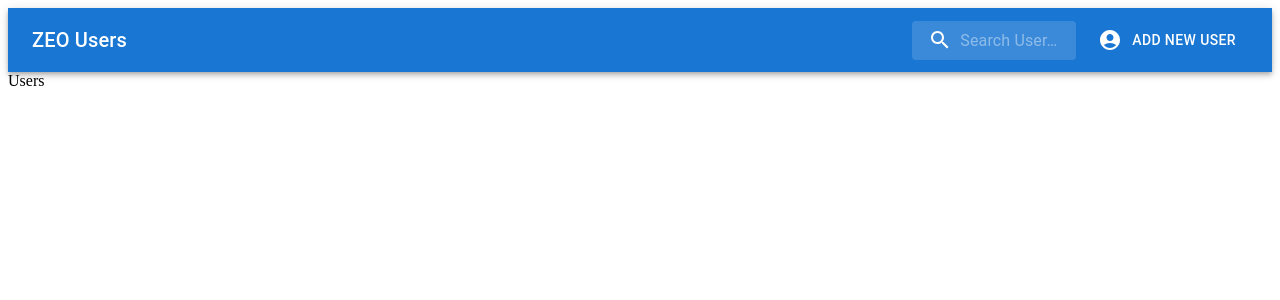
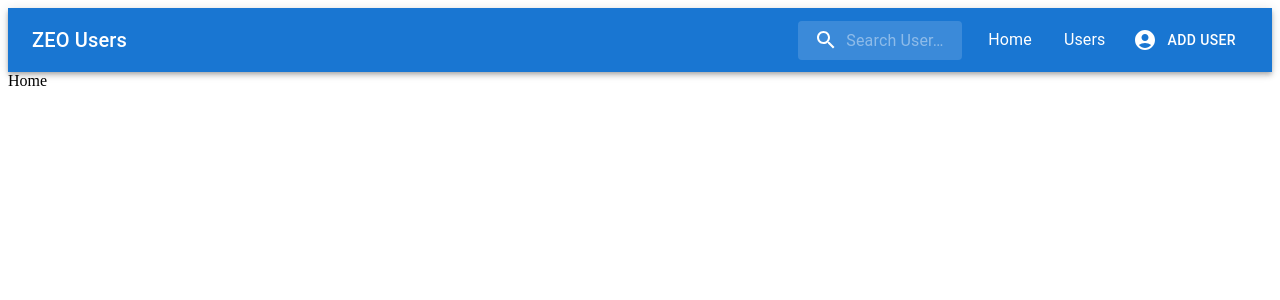
Before and after one commit to overartem/zeo-users, a React (Create React App) app: page / in a window 1280 px wide. Shown: the top 300 px of the page. Built offline with nearby package versions, Linux system fonts and the light colour scheme; no server answers.

Commit message:
added the header block with react-router

```diff
--- a/package.json
+++ b/package.json
@@ -41,5 +41,8 @@
       "last 1 firefox version",
       "last 1 safari version"
     ]
+  },
+  "devDependencies": {
+    "react-router-dom": "^6.4.4"
   }
 }
--- a/src/App.js
+++ b/src/App.js
@@ -1,8 +1,11 @@
 import { useEffect } from 'react';
 import { useSelector, useDispatch } from 'react-redux';
-import { Header } from './Components/Header';
+import { Routes, Route } from 'react-router-dom';
+import { fetchUsers } from './Redux/Slices/userSlice';
+import Layout from './Components/Layout';
+import { NotFound } from './Pages/NotFound';
 import { Users } from './Pages/Users';
-import { fetchUsers } from './Redux/Slices/userSlice';
+import { Home } from './Pages/Home';
 
 function App() {
 	const dispatch = useDispatch();
@@ -11,10 +14,15 @@ function App() {
 		dispatch(fetchUsers());
 	}, []);
 	return (
-		<div className='App'>
-			<Header />
-			<Users />
-		</div>
+		<>
+			<Routes>
+				<Route path='/' element={<Layout />}>
+					<Route index element={<Home />} />
+					<Route path='/users' element={<Users />} />
+					<Route path='*' element={<NotFound />} />
+				</Route>
+			</Routes>
+		</>
 	);
 }
 
--- a/src/Components/Header.jsx
+++ b/src/Components/Header.jsx
@@ -1,4 +1,5 @@
 import React from 'react';
+import { Link } from 'react-router-dom';
 import { AccountCircle } from '@mui/icons-material';
 import SearchIcon from '@mui/icons-material/Search';
 import { styled, alpha } from '@mui/material/styles';
@@ -9,9 +10,16 @@ import {
 	InputBase,
 	Box,
 	IconButton,
+	List,
+	ListItem,
+	ListItemButton,
+	ListItemText,
 } from '@mui/material';
 
-const navItems = ['Home', 'Users'];
+const navItems = [
+	{ title: 'Home', url: '/' },
+	{ title: 'Users', url: '/users' },
+];
 
 const Search = styled('div')(({ theme }) => ({
 	position: 'relative',
@@ -86,7 +94,19 @@ export const Header = () => {
 							inputProps={{ 'aria-label': 'search' }}
 						/>
 					</Search>
-					<div>
+					<List sx={{ display: 'flex' }}>
+						{navItems.map(item => (
+							<ListItem key={item.title} disablePadding>
+								<ListItemButton
+									component={Link}
+									to={item.url}
+									sx={{ textAlign: 'center' }}
+								>
+									<ListItemText primary={item.title} />
+								</ListItemButton>
+							</ListItem>
+						))}
+					</List>
 					<IconButton
 						size='large'
 						aria-label='account of current user'
@@ -101,10 +121,9 @@ export const Header = () => {
 							noWrap
 							sx={{ display: 'block', paddingLeft: '10px' }}
 						>
-								Add New User
+							Add User
 						</Typography>
 					</IconButton>
-					</div>
 				</Toolbar>
 			</AppBar>
 		</Box>
--- /dev/null
+++ b/src/Components/Layout.jsx
@@ -0,0 +1,17 @@
+import React from 'react';
+import { Outlet } from 'react-router-dom';
+
+import { Header } from './Header';
+
+const Layout = () => {
+	return (
+		<div className='wrapper'>
+			<Header />
+			<div className='container'>
+				<Outlet />
+			</div>
+		</div>
+	);
+};
+
+export default Layout;
--- /dev/null
+++ b/src/Pages/Home.jsx
@@ -0,0 +1,5 @@
+import React from 'react';
+
+export const Home = () => {
+	return <div>Home</div>;
+};
--- /dev/null
+++ b/src/Pages/NotFound.jsx
@@ -0,0 +1,5 @@
+import React from 'react';
+
+export const NotFound = () => {
+	return <div>404 NotFound</div>;
+};
--- a/src/index.js
+++ b/src/index.js
@@ -1,12 +1,15 @@
 import React from 'react';
 import ReactDOM from 'react-dom/client';
+import { BrowserRouter } from 'react-router-dom';
 import { Provider } from 'react-redux';
 import { store } from './Redux/Store';
 import App from './App';
 
 const root = ReactDOM.createRoot(document.getElementById('root'));
 root.render(
-	<Provider store={store}>
-		<App />
-	</Provider>
+	<BrowserRouter>
+		<Provider store={store}>
+			<App />
+		</Provider>
+	</BrowserRouter>
 );
```
Also changed, not shown: 1 other file (tests, documents, lock files or other folders). Lines whose indentation alone changed are shown as unchanged.
